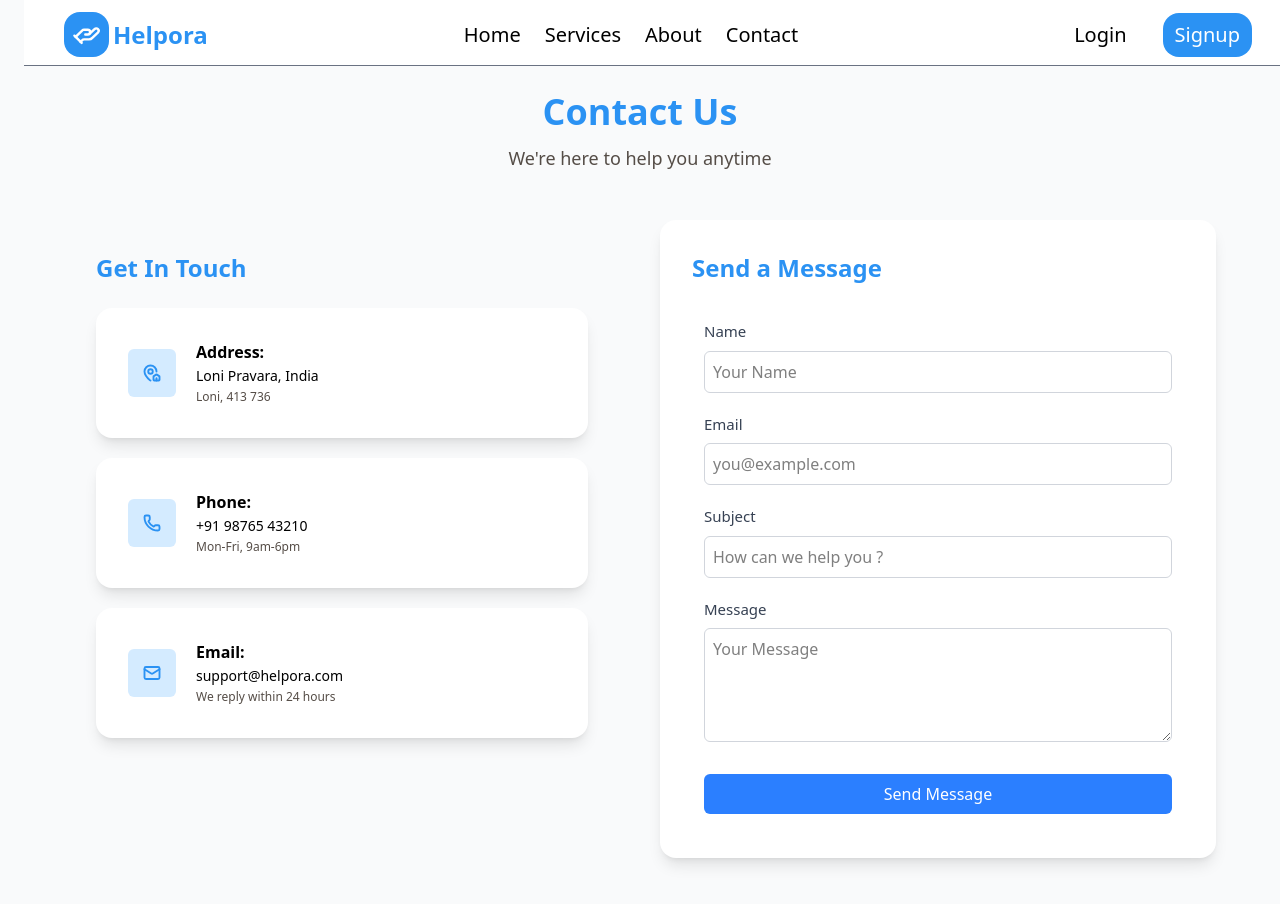
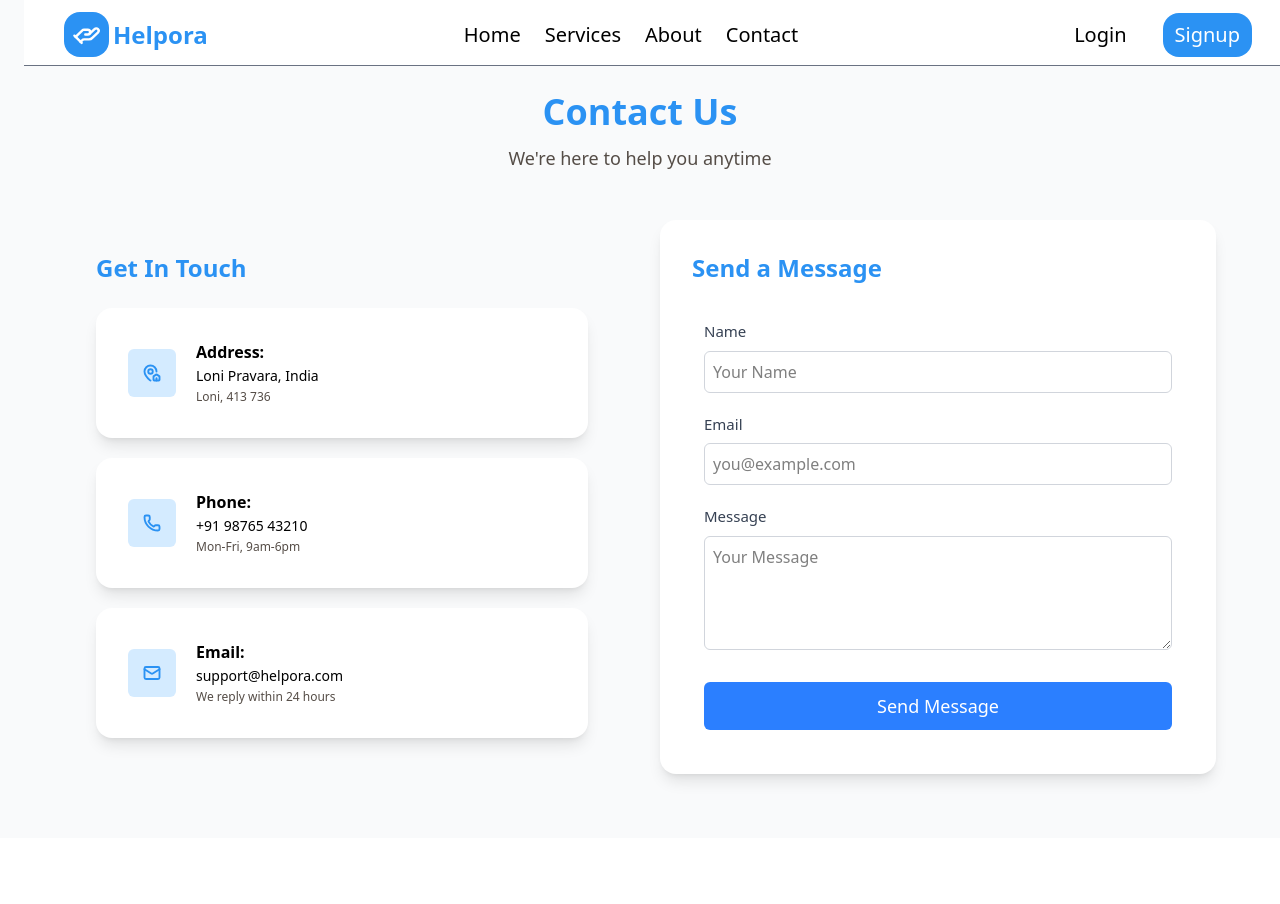
Before and after one commit to siddhikharde/ICP12-Group-Project-FullStack-Helpora, a React (Vite) app in the folder client/: page /contact in a window 1280 px wide. Shown: the top 904 px of the page. After the commit the page ends 838 px from the top, so only its background shows below. Built offline with nearby package versions, Linux system fonts and the light colour scheme.

Commit message:
form handling done

```diff
--- a/client/src/views/Contact.jsx
+++ b/client/src/views/Contact.jsx
@@ -3,11 +3,27 @@ import Navbar from "../component/Navbar";
 import {Mail, MapPinHouse, Phone } from "lucide-react";
 import Input from "../component/Input";
 import Button from "../component/Button";
+import toast, { Toaster } from "react-hot-toast";
 function Contact() {
-const [user, setUser]=useState({
-  email:"",
-  password:""
+const [formData, setFormData]=useState({
+   name: "",
+   email: "",
+   message: "",
 })
+const saveData=()=>{
+  const {name, email, message}=formData;
+  if(!name || !email || !message ){
+    toast.error("All fields are required", {id:"submitFailed"});
+    return;
+  }
+
+  toast.success("Message sent successfully!", {id:"savesuccess"});
+setFormData({
+  name: "",
+  email: "",
+  message: ""
+});
+}
 
   return (
     <div className="min-h-screen bg-gray-50 text-textMain px-6 py-16">
@@ -71,32 +87,36 @@ const [user, setUser]=useState({
        <div className='w-full p-3 flex flex-col gap-5  '>
          <div className='flex flex-col gap-2'>
             <label className=' text-[15px] text-gray-700 ' >Name</label>
-            <Input placeholder='Your Name' type='text'  onChange={(e)=>{
-
+            <Input placeholder='Your Name' type='text' value={formData.name}  onChange={(e)=>{
+               setFormData({
+                ...formData, name:e.target.value
+              })
             }} />
           </div>
           <div className='flex flex-col gap-2'>
             <label className=' text-[15px] text-gray-700 ' >Email</label>
-            <Input placeholder='you@example.com' type='email'  onChange={(e)=>{
-
+            <Input placeholder='you@example.com' type='email' value={formData.email} onChange={(e)=>{
+              setFormData({
+                ...formData, email:e.target.value
+              })
             }} />
           </div>
 
-          <div className='flex flex-col gap-2'>
-            <label className=' text-[15px] text-gray-700 ' >Subject</label>
-            <Input placeholder='How can we help you ?' type='email'  onChange={(e)=>{
-
-            }} />
-          </div>
            <div className='flex flex-col gap-2 mb-3'>
             <label className=' text-[15px] text-gray-700 ' >Message</label>
             <textarea
             placeholder="Your Message" rows="4" required
-           className="w-full p-2 border border-gray-300 rounded-md focus:outline-none focus:ring-2 focus:ring-blue-500"/>
+            value={formData.message}
+           className="w-full p-2 border border-gray-300 rounded-md focus:outline-none focus:ring-2 focus:ring-blue-500"
+           onChange={(e)=>{
+             setFormData({
+                ...formData, message:e.target.value
+              })
+           }}/>
           </div>
-          <Button title={" Send Message"} />
+          <Button title={" Send Message"} variant="primary" size="lg"  onClick={saveData}/>
        </div>
-
+          <Toaster/>
        </div>
        </div>
 
```
